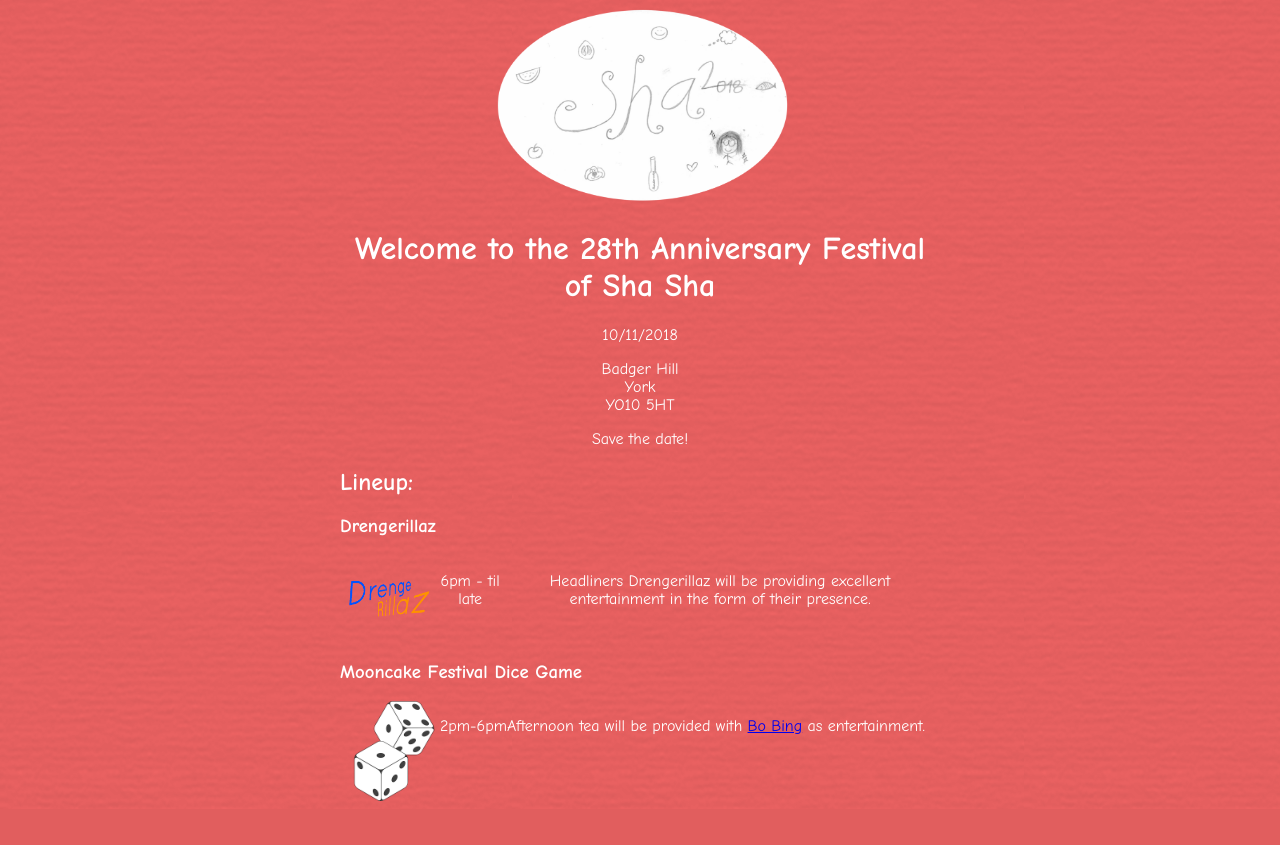
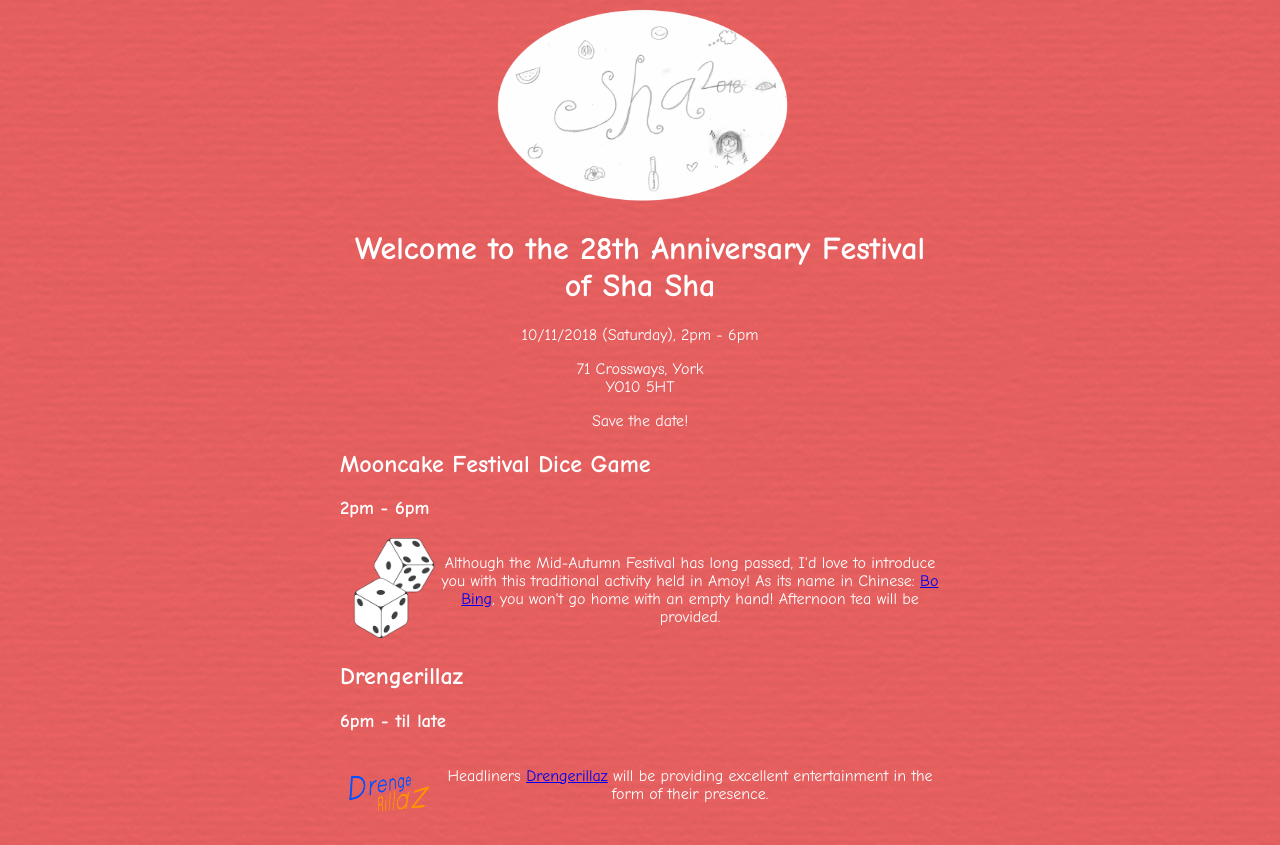
Before and after one commit to shasha2018/shasha2018.github.io, a plain HTML site: page index.html in a window 1280 px wide. Before the commit the page ends 809 px from the top, so only its background shows below. Drawn offline with Linux system fonts and the light colour scheme.

Commit message:
Some updates
Looking forward to seeing Drengerillaz!

```diff
--- a/index.html
+++ b/index.html
@@ -16,30 +16,31 @@
         <div class="main-body">
             <h1>Welcome to the 28th Anniversary Festival of Sha Sha <Sha></Sha></h1>
             <p>
-                10/11/2018
+                10/11/2018 (Saturday), 2pm - 6pm
             </p>
             <p>
-                Badger Hill<br>York<br>YO10 5HT
+                71 Crossways, York<br>YO10 5HT
             </p>
             <p>
                 Save the date!
             </p>
             <div class="lineup">
-                <h2>Lineup:</h2>
+                <h2>Mooncake Festival Dice Game</h2>
                 <div class="act">
-                    <h3>Drengerillaz</h3>
+                    <h3>2pm - 6pm</h3>
+                    <div class="details">
+                        <img class="act-logo" src="assets/DiceLogo.png" alt="DiceLogo">
+                        <p>Although the Mid-Autumn Festival has long passed, I'd love to introduce you with this traditional activity held in Amoy!
+                            As its name in Chinese: <a href="https://en.wikipedia.org/wiki/Mooncake_Festival_Dice_Game">Bo Bing</a>, you won't go home with an empty hand!
+                            Afternoon tea will be provided.</p>
+                    </div>
+                </div>
+                <h2>Drengerillaz</h2>
+                <div class="act">
+                    <h3>6pm - til late</h3>
                     <div class="details">
                         <img class="act-logo" src="assets/DrengeLogo.png" alt="Drenge Rillaz">
-                        <p>6pm - til late</p>
-                        <p>Headliners Drengerillaz will be providing excellent entertainment in the form of their presence.</p>
-                    </div>
-                </div>
-                <div class="act">
-                    <h3>Mooncake Festival Dice Game</h3>
-                    <div class="details">
-                        <img class="act-logo" src="assets/diceLogo.png" alt="a picture of dice">
-                        <p>2pm-6pm</p>
-                        <p>Afternoon tea will be provided with <a href="https://en.wikipedia.org/wiki/Mooncake_Festival_Dice_Game">Bo Bing</a> as entertainment.</p>
+                        <p>Headliners <a href="http://peteryork.co.uk/drengerillaz">Drengerillaz</a> will be providing excellent entertainment in the form of their presence.</p>
                     </div>
                 </div>
             </div>
```
Also changed, not shown: 1 other file.
